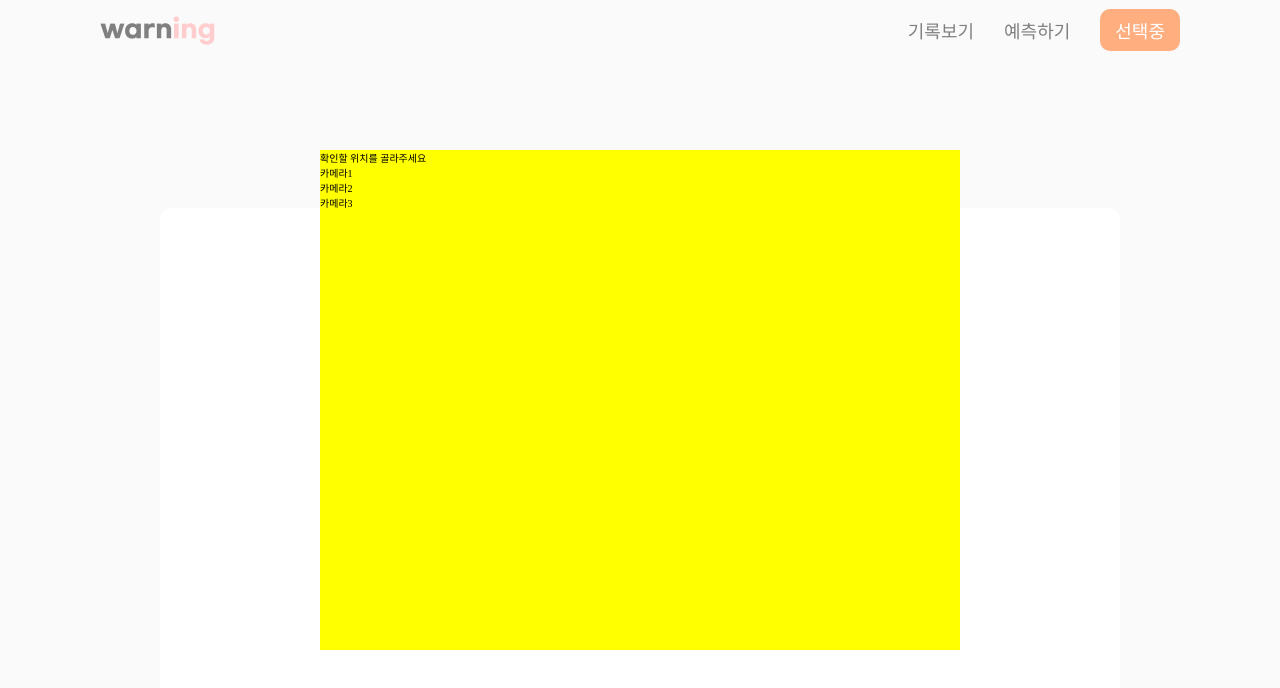
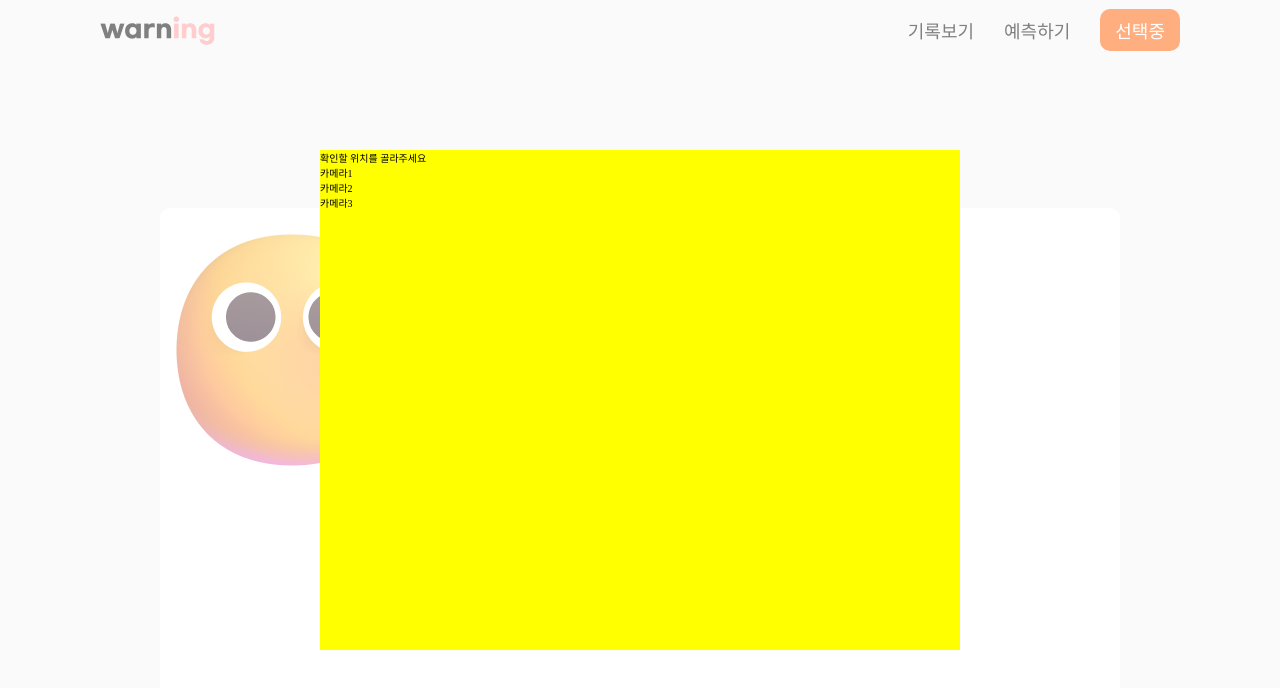
Before and after one commit to dajaedaneung/front, a React (Create React App) app: page / in a window 1280 px wide. Shown: the top 688 px of the page. Built offline with nearby package versions, Linux system fonts and the light colour scheme.

Commit message:
fix:
얼굴과 퍼센트 보여주는 부분을 컴포넌트로 분리

```diff
--- a/src/components/curState/index.tsx
+++ b/src/components/curState/index.tsx
@@ -3,7 +3,8 @@ import { useRecoilState } from "recoil";
 import styled from "styled-components";
 import { number } from "yargs";
 import { cameraState } from "../../store/camera";
-import MakeNumbers from "./number";
+import State from "../state";
+import MakeNumbers from "../state/MakeNumber";
 
 const Contain = styled.div`
   width: 75%;
@@ -11,56 +12,10 @@ const Contain = styled.div`
   border-radius: 10px;
   background-color: white;
 `;
-const TopWrapper = styled.div`
-  flex-wrap: wrap;
-  align-items: center;
-  justify-content: center;
-  display: flex;
-  margin-top: 10px;
-  gap: 50px;
-  }
-`;
-const FaceImg = styled.img``;
-const Des = styled.div`
-  font-size: 5em;
-  font-weight: 700;
-  .first {
-    color: ${(props) => props.color};
-  }
-`;
-const RightWrapper = styled.div`
-  @media (max-width: 842px) {
-    .des {
-      text-align: center;
-      font-size: 7em;
-    }
-  }
-`;
-const Step = [
-  { Color: "#00D1FF", write: "쾌적해요", img: "./images/face/1.png" },
-  { Color: "#FFCE21", write: "괜찮아요", img: "./images/face/2.png" },
-  { Color: "#FF9921", write: "주의하세요", img: "./images/face/3.png" },
-  { Color: "#FF7474", write: "위험해요", img: "./images/face/4.png" },
-];
 const CurState = () => {
-  const [camera, setCamera] = useRecoilState(cameraState);
-  const [curStep, setStep] = useState(1);
-  const [curDensity, setCurDensity] = useState(25);
   return (
-    <Contain className="curstate">
-      <TopWrapper>
-        <FaceImg src={Step[curStep].img}></FaceImg>
-        <RightWrapper>
-          <MakeNumbers
-            num={curDensity}
-            color={Step[curStep].Color}
-          ></MakeNumbers>
-          <Des className="des" color={Step[curStep].Color}>
-            <span className="first">{Step[curStep].write.substring(0, 2)}</span>
-            <span>{Step[curStep].write.substring(2)}</span>
-          </Des>
-        </RightWrapper>
-      </TopWrapper>
+    <Contain>
+      <State step={1} density={30}></State>
     </Contain>
   );
 };
--- /dev/null
+++ b/src/components/state/index.tsx
@@ -0,0 +1,59 @@
+import styled from "styled-components";
+import MakeNumbers from "./MakeNumber";
+
+const Contain = styled.div`
+  display: flex;
+  flex-wrap: wrap;
+`;
+const FaceImg = styled.img``;
+const Des = styled.div`
+  font-size: 5em;
+  font-weight: 700;
+  .first {
+    color: ${(props) => props.color};
+  }
+`;
+const LeftWrapper = styled.div`
+  flex-wrap: wrap;
+  align-items: center;
+  justify-content: center;
+  display: flex;
+  margin-top: 10px;
+  gap: 50px;
+`;
+const RightWrapper = styled.div`
+  @media (max-width: 842px) {
+    .des {
+      text-align: center;
+      font-size: 7em;
+    }
+  }
+`;
+const Step = [
+  { Color: "#00D1FF", write: "쾌적해요", img: "./images/face/1.png" },
+  { Color: "#FFCE21", write: "괜찮아요", img: "./images/face/2.png" },
+  { Color: "#FF9921", write: "주의하세요", img: "./images/face/3.png" },
+  { Color: "#FF7474", write: "위험해요", img: "./images/face/4.png" },
+];
+interface StateProps {
+  step: number;
+  density: number;
+}
+const State = ({ step, density }: StateProps) => {
+  return (
+    <Contain>
+      <LeftWrapper>
+        <FaceImg src={Step[step].img}></FaceImg>
+      </LeftWrapper>
+      <RightWrapper>
+        <MakeNumbers num={density} color={Step[step].Color} />
+        <Des className="des" color={Step[step].Color}>
+          <span className="first">{Step[step].write.substring(0, 2)}</span>
+          <span>{Step[step].write.substring(2)}</span>
+        </Des>
+      </RightWrapper>
+    </Contain>
+  );
+};
+
+export default State;
```
Also changed, not shown: src/components/state/MakeNumber.tsx (renamed from src/components/curState/number.tsx).
